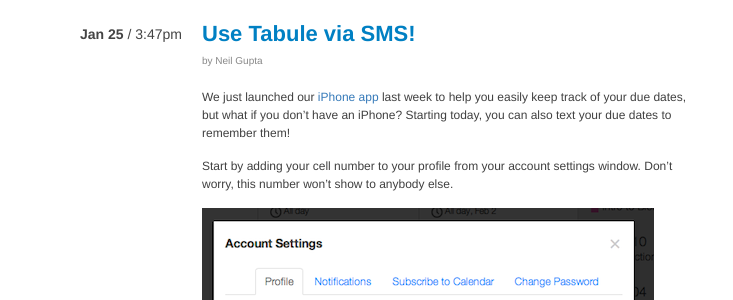
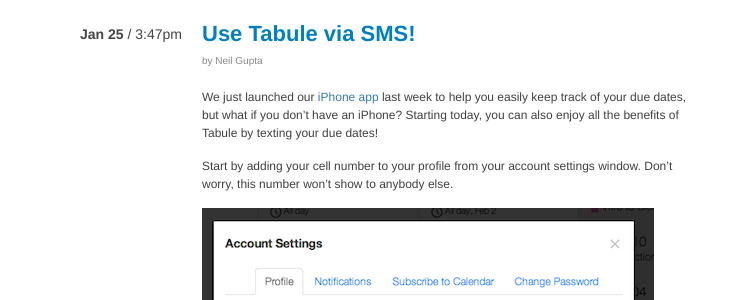
Before and after one commit to Tabule/TabuleBlog, a Jekyll site: the page built from _posts/2013-01-25-tabule-for-sms.md, in a window 1280 px wide. Shown: the part 166-466 px from the top of the page, without its empty margins (273-1006 px from the left). Built offline with Jekyll 4.4.1, drawn with Linux system fonts in a browser that asks for light colours; comment, search, counter and statistics services are not loaded.

Commit message:
wording updates

```diff
--- a/_posts/2013-01-25-tabule-for-sms.md
+++ b/_posts/2013-01-25-tabule-for-sms.md
@@ -6,7 +6,7 @@
 time: 3:47pm
 ---
 
-We just launched our [iPhone app](https://itunes.apple.com/us/app/tabule/id590235792?mt=8&uo=4) last week to help you easily keep track of your due dates, but what if you don't have an iPhone? Starting today, you can also text your due dates to remember them!
+We just launched our [iPhone app](https://itunes.apple.com/us/app/tabule/id590235792?mt=8&uo=4) last week to help you easily keep track of your due dates, but what if you don't have an iPhone? Starting today, you can also enjoy all the benefits of Tabule by texting your due dates!
 
 Start by adding your cell number to your profile from your account settings window. Don't worry, this number won't show to anybody else.
 
```
